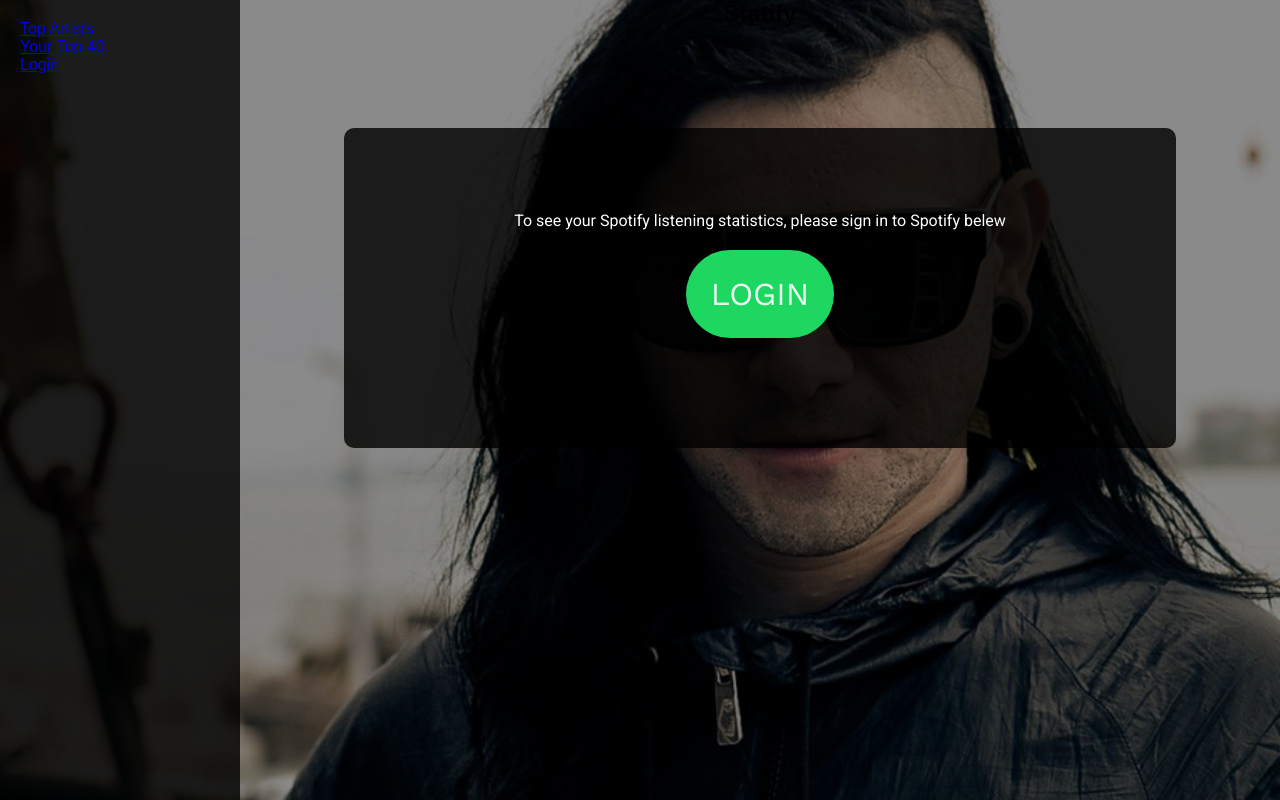
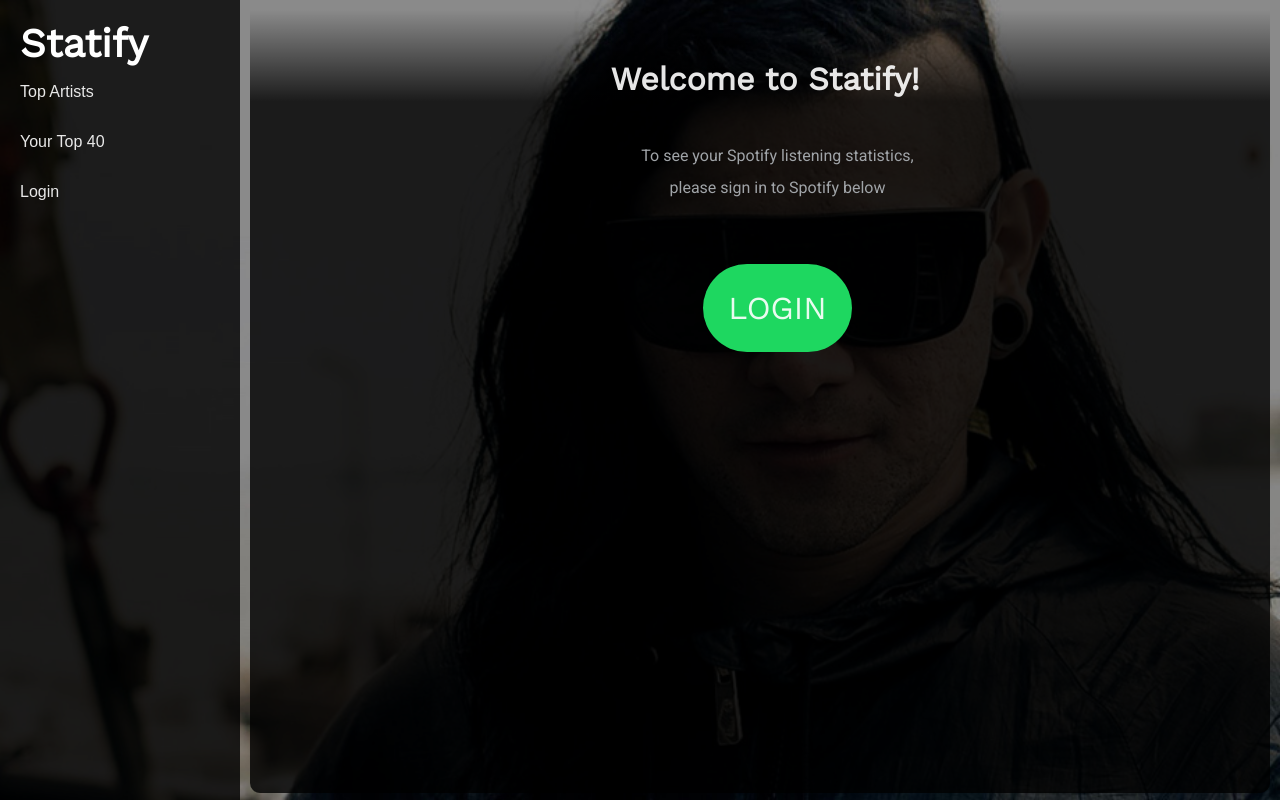
Before and after one commit to nicktu12/spotify-app, a React (Create React App) app: page /login in a window 1280 px wide. Built offline with nearby package versions, Linux system fonts and the light colour scheme; no server answers.

Commit message:
Added artist cleaner and update stying on nav and login

```diff
--- a/src/App/App.css
+++ b/src/App/App.css
@@ -19,7 +19,18 @@
 
 header a {
   display: block;
-  text-align: left; }
+  text-align: left;
+  text-decoration: none;
+  line-height: 50px;
+  color: rgba(255, 255, 255, 0.9); }
+
+header a:visited {
+  color: rgba(255, 255, 255, 0.9); }
+
+h1 {
+  font-family: "Work Sans", sans-serif;
+  text-align: left;
+  font-size: 40px; }
 
 main {
   margin-left: 240px; }
--- a/src/App/App.js
+++ b/src/App/App.js
@@ -8,6 +8,7 @@
 const App = () => (
   <div className="App">
     <header>
+			<h1>Statify</h1>
       <Link to="/">Top Artists</Link>
       <Link to="/top40">Your Top 40</Link>
       <Link to="/login">Login</Link>
--- a/src/App/App.scss
+++ b/src/App/App.scss
@@ -25,6 +25,19 @@
 header a {
   display: block;
   text-align: left;
+	text-decoration: none;
+	line-height: 50px;
+	color: $white;
+}
+
+header a:visited {
+	color: $white;
+}
+
+h1 {
+	font-family: $header-font;
+	text-align: left;
+	font-size: 40px;
 }
 
 main {
--- a/src/Login/Login.js
+++ b/src/Login/Login.js
@@ -6,12 +6,14 @@
   render(){
     return(
 			<div className='login-div'>
-				<h2>Statify</h2>
+				<h2>Welcome to Statify!</h2>
 				<div>
-					<p>To see your Spotify listening statistics, please sign in to Spotify belew</p>
-		  		<a href='https://accounts.spotify.com/authorize/?client_id=6f67e11fa50a413f9bf17697789322aa&response_type=code&redirect_uri=http%3A%2F%2Flocalhost%3A3000%2F&scope=user-read-private%20user-read-email%20user-top-read&state=34fFs29kd09'>
-						<button>LOGIN</button>
-				 	</a>
+					<p>To see your Spotify listening statistics,<br/> please sign in to Spotify below</p>
+					<p>
+		  			<a href='https://accounts.spotify.com/authorize/?client_id=6f67e11fa50a413f9bf17697789322aa&response_type=code&redirect_uri=http%3A%2F%2Flocalhost%3A3000%2F&scope=user-read-private%20user-read-email%20user-top-read&state=34fFs29kd09'>
+							<button>LOGIN</button>
+				 		</a>
+					</p>
 			 	</div>
 			</div>
     )
--- a/src/Login/Login.scss
+++ b/src/Login/Login.scss
@@ -2,6 +2,22 @@
 
 .login-div {
 	height: 100vh;
+	box-sizing: border-box;
+	padding: 10px;
+	border-radius: 0px 0px $border-rad $border-rad;
+}
+
+.login-div h2 {
+  @include linear-grad($dark-bg-o, $dark-bg);
+  color: $white;
+  text-align: left;
+  padding-left: 10px;
+  padding-top: 50px;
+	height: 91px;
+	box-sizing: border-box;
+	font-family: $header-font;
+	font-size: 32px;
+	text-align: center;
 }
 
 .login-div button {
@@ -16,16 +32,19 @@
 }
 
 .login-div div {
-	width: 80%;
-	background-color: $dark-bg;
-	margin: auto;
-	margin-top: 100px;
-	height: 40%;
-	border-radius: $border-rad;
-	color: white;
+  background-color: $dark-bg;
+  color: $light-3;
+  text-align: left;
+  padding-left: 35px;
+	overflow: scroll;
+	height: calc(99vh - 100px);
+	border-radius: 0px 0px $border-rad $border-rad;
+  line-height: 32px;
+	font-family: $body-font;
 }
 
 .login-div p {
-	padding-top: 10%;
+	padding-top: 4%;
 	font-family: $body-font;
+	text-align: center;
 }
```
